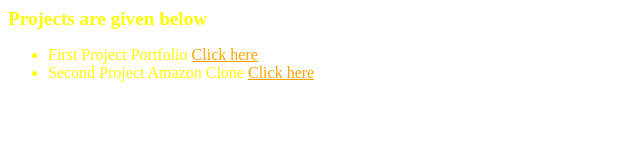
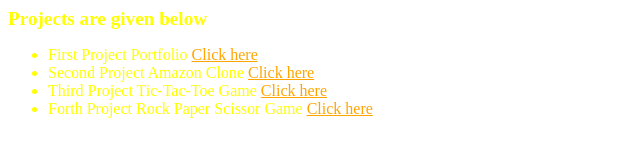
Before and after one commit to Kaif-8791/PortFolio, a plain HTML site: page Project.html in a window 1280 px wide. Shown: the whole page, without its empty margins (0-640 px from the left). Drawn offline with Linux system fonts and the light colour scheme.

Commit message:
Update Project.html

```diff
--- a/Project.html
+++ b/Project.html
@@ -10,6 +10,8 @@
     <ul>
         <li>First Project Portfolio  <a href="C:\Users\cashify\Desktop/portfolio/index.html">Click here</a></li>
         <li>Second Project Amazon Clone  <a href="C:\Users\cashify\Desktop\questions\Amazon/index.html">Click here</a></li>
+         <li>Third Project Tic-Tac-Toe Game <a href="C:\Users\cashify\Desktop\JavaScript\Tic Tac Toe/index.html">Click here</a></li>
+        <li>Forth Project Rock Paper Scissor Game <a href="C:\Users\cashify\Desktop\JavaScript\Rock-Paper-Scissor Game/index.html">Click here</a></li>
     </ul>
 </body>
 </html>
```
